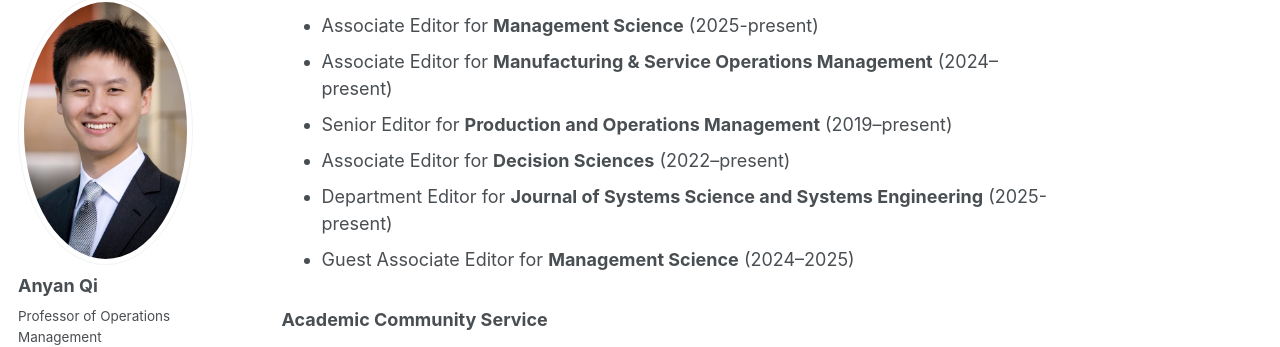
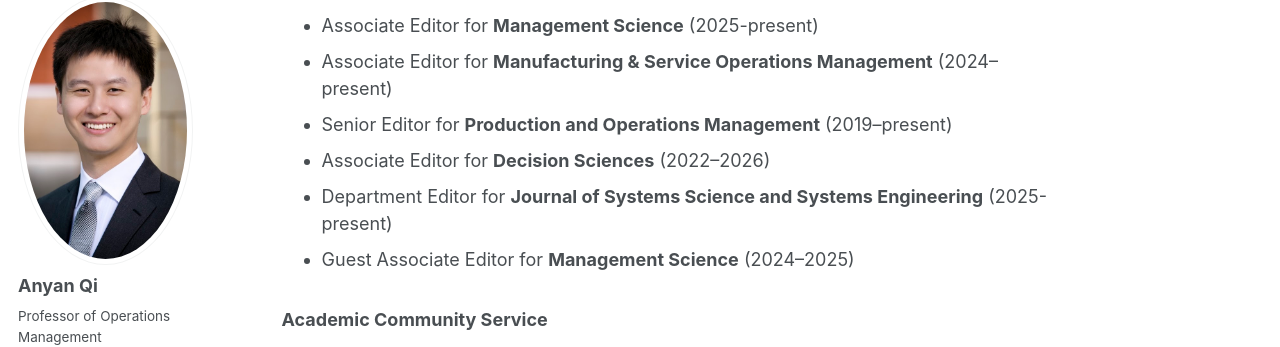
Before and after one commit to qi-anyan/qi-anyan.github.io, a Jekyll site: the page built from _pages/about.md, in a window 1280 px wide and 900 px high, scrolled down 6358 px. Shown: the part 110-457 px from the top of the window. Built offline with Jekyll 4.4.1, drawn with Linux system fonts in a browser that asks for light colours; some web fonts are replaced.

Commit message:
Initial commit

```diff
--- a/_pages/about.md
+++ b/_pages/about.md
@@ -182,7 +182,7 @@ Before joining UT-Dallas, Anyan earned a Ph.D. in Technology and Operations from
 - Associate Editor for **Management Science** (2025-present)
 - Associate Editor for **Manufacturing & Service Operations Management** (2024–present)
 - Senior Editor for **Production and Operations Management** (2019–present)
-- Associate Editor for **Decision Sciences** (2022–present)
+- Associate Editor for **Decision Sciences** (2022–2026)
 - Department Editor for **Journal of Systems Science and Systems Engineering** (2025-present)
 - Guest Associate Editor for **Management Science** (2024–2025)
 
```
